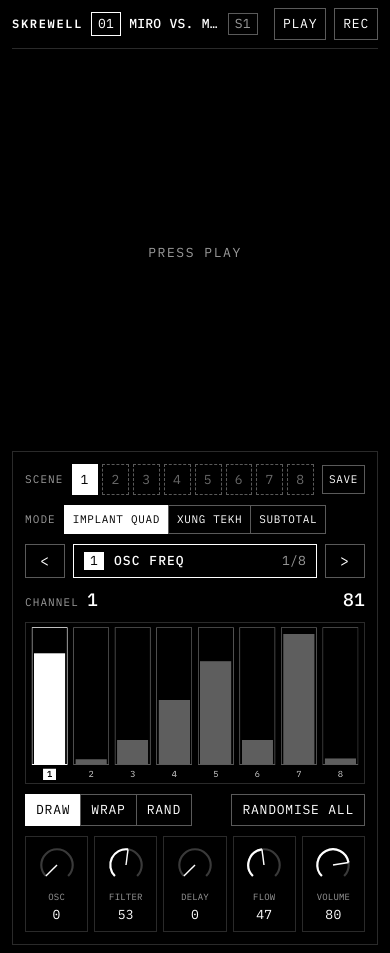
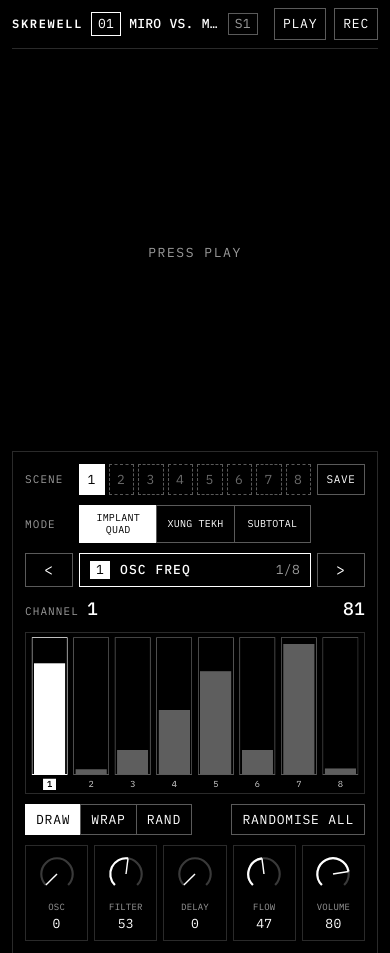
Before and after one commit to shailevy-stack/skrewell-web, a plain HTML site: page index.html in a window 390 px wide. Shown: the top 953 px of the page. Drawn offline with Linux system fonts and the light colour scheme.

Commit message:
Scene, mode and function rows on one grid; SAVE brightens the cells instead of a label; settings spacing
Co-Authored-By: Claude Opus 5.5 <noreply@anthropic.com>
Claude-Session: https://claude.ai/code/session_01Qs5FDNNoN2hbkqJGZw2MeL

```diff
--- a/index.html
+++ b/index.html
@@ -62,13 +62,21 @@ body.info .word { text-decoration: underline; text-underline-offset: 5px; }
 body.fullscope .app { opacity: 0; pointer-events: none; }
 #scopetap { position: fixed; inset: 0; z-index: 5; display: none; touch-action: manipulation; }
 body.fullscope #scopetap { display: block; }
+/* scene, mode and function rows on one grid: labels and < in the left column, SAVE and > in the right,
+   the scene cells, the mode buttons and the function name share the middle column's edges */
+.ctl { display: grid; grid-template-columns: 56px minmax(0, 1fr) 56px; gap: 10px 8px; align-items: stretch; }
+.ctl > .lbl { align-self: center; }
+.ctl > button { padding: 6px 0; text-align: center; }
+#fnprev, #fnnext { font-size: 15px; }
+.modes3 { display: grid; grid-template-columns: repeat(3, minmax(0, 1fr)); }
+.modes3 button { border-right-width: 0; padding: 6px 4px; line-height: 1.2; }
+.modes3 button:last-child { border-right-width: 1px; }
 /* scenes: 8 per preset */
-.scenerow { flex-wrap: nowrap; }
-.scenes { display: grid; grid-template-columns: repeat(8, minmax(0, 1fr)); gap: 4px; flex: 1; min-width: 0; }
+.scenes { display: grid; grid-template-columns: repeat(8, minmax(0, 1fr)); gap: 4px; min-width: 0; }
 .scene { padding: 6px 0; text-align: center; font-variant-numeric: tabular-nums; position: relative; }
 .scene.empty { border-style: dashed; color: var(--faint); }
 .scene.cur { background: var(--ink); color: var(--bg); border-color: var(--ink); }
-.scene.armed { border-color: var(--ink); border-style: solid; color: var(--ink); }
+.scene.armed { border: 1px solid var(--ink); color: var(--ink); box-shadow: inset 0 0 0 1px var(--ink); }   /* SAVE armed: every cell bright, ready to take the scene */
 .scene.cur.armed { color: var(--bg); }
 .scene.lp::after { content: ''; position: absolute; top: 3px; right: 3px; width: 4px; height: 4px; background: currentColor; }
 /* settings + info */
@@ -127,7 +135,7 @@ body.info .main-card, body.info .scopehint { display: none; }
 .slot.empty { border-style: dashed; color: var(--faint); }
 .slot.cur { background: var(--ink); color: var(--bg); border-color: var(--ink); }
 .slot.cur .n { color: var(--bg); }
-.slot.armed { border-color: var(--ink); }
+.slot.armed { border-color: var(--ink); box-shadow: inset 0 0 0 1px var(--ink); color: var(--ink); }
 .slot .hold { position: absolute; left: 0; bottom: 0; height: 2px; background: currentColor; width: 0; }
 
 .fx { display: grid; gap: 8px; }
@@ -163,7 +171,9 @@ footer kbd { border: 1px solid var(--outline); padding: 0 4px; font-family: inhe
   .app { padding: 0 12px 12px; }
   .word { font-size: 12px; letter-spacing: .14em; }
   #modetag { display: none; }
-  .scenerow #save { padding: 6px 6px; font-size: 11px; }
+  .ctl { grid-template-columns: 48px minmax(0, 1fr) 48px; gap: 10px 6px; }
+  .ctl > button { font-size: 11px; }
+  .modes3 button { font-size: 10px; letter-spacing: .02em; }
   header { gap: 8px; }
   header button { padding: 6px 8px; }
   .msg b { margin-right: 4px; }
@@ -173,7 +183,6 @@ footer kbd { border: 1px solid var(--outline); padding: 0 4px; font-family: inhe
   .knob .lbl { font-size: 9px; letter-spacing: .02em; }
   .fxrow { grid-template-columns: 8ch minmax(0, 1fr) 8ch; gap: 8px; }
   .fxrow .lbl { font-size: 10px; letter-spacing: .04em; }
-  #modes button { padding: 6px 8px; font-size: 11px; }
 }
 </style>
 </head>
@@ -197,20 +206,17 @@ footer kbd { border: 1px solid var(--outline); padding: 0 4px; font-family: inhe
   <div class="window main-card" id="window" title="Tap the scope: full screen"></div>
 
   <section class="card main-card">
-    <div class="row scenerow">
+    <div class="ctl">
       <span class="lbl">Scene</span>
       <div class="scenes" id="scenes"></div>
       <button id="save" title="Arm, then tap a scene or a preset to store into it">Save</button>
-    </div>
-    <div class="row">
       <span class="lbl">Mode</span>
-      <div class="seg" id="modes">
+      <div class="modes3" id="modes">
         <button data-m="0" title="Implant Quad (Z)">Implant Quad</button>
         <button data-m="1" title="Xung Tekh (X)">Xung Tekh</button>
         <button data-m="2" title="Subtotal (C)">Subtotal</button>
       </div>
-    </div>
-    <div class="fnrow">
+      <span></span>
       <button id="fnprev" aria-label="Previous function">&lt;</button>
       <div class="fnname" id="fnname"><span class="no">1</span><span class="nm">OSC FREQ</span><span class="of">1/8</span></div>
       <button id="fnnext" aria-label="Next function">&gt;</button>
@@ -929,7 +935,7 @@ function settingRow(box, label, get, set, fmt) {
 function buildFx() {
   fxSync.length = 0;
   const st = document.getElementById('settings'); st.innerHTML = '';
-  const fxRow = document.createElement('div'); fxRow.className = 'fxrow';
+  const fxRow = document.createElement('div'); fxRow.className = 'fxrow'; fxRow.style.marginBottom = '14px';
   fxRow.innerHTML = '<span class="lbl">FX + GLUE</span><span class="seg small" id="fxmode"><button data-g="0">Per scene</button><button data-g="1">Global</button></span><span></span>';
   st.append(fxRow);
   const fxSyncMode = () => fxRow.querySelectorAll('button').forEach((b) => b.classList.toggle('on', (+b.dataset.g === 1) === S.fxGlobal));
@@ -1041,7 +1047,7 @@ function presetsUi() {
 function saveUi() {
   const s = document.getElementById('save');
   s.classList.toggle('on', S.armed);
-  s.textContent = S.armed ? 'Pick a scene or preset' : 'Save';
+  s.setAttribute('aria-pressed', String(S.armed));
   presetsUi();
 }
 
```
Also changed, not shown: src/app.html (+20 -14 lines).
